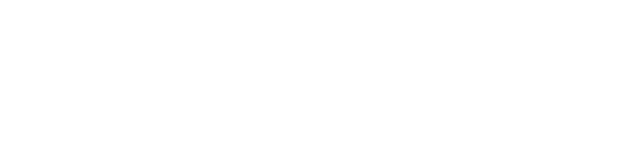
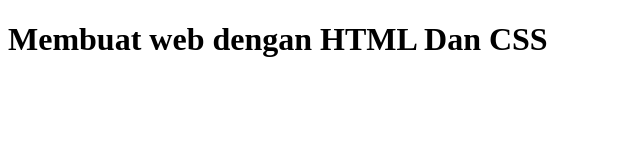
Before and after one commit to reaturid/html-css, a plain HTML site: page index.html in a window 1280 px wide. Shown: the whole page, without its empty margins (0-640 px from the left). Drawn offline with Linux system fonts and the light colour scheme.

Commit message:
menambahkan header

```diff
--- a/index.html
+++ b/index.html
@@ -8,7 +8,7 @@
 </head>
 
 <body>
-
+<h1>Membuat web dengan HTML Dan CSS</h1>
 </body>
 
 </html>
```
